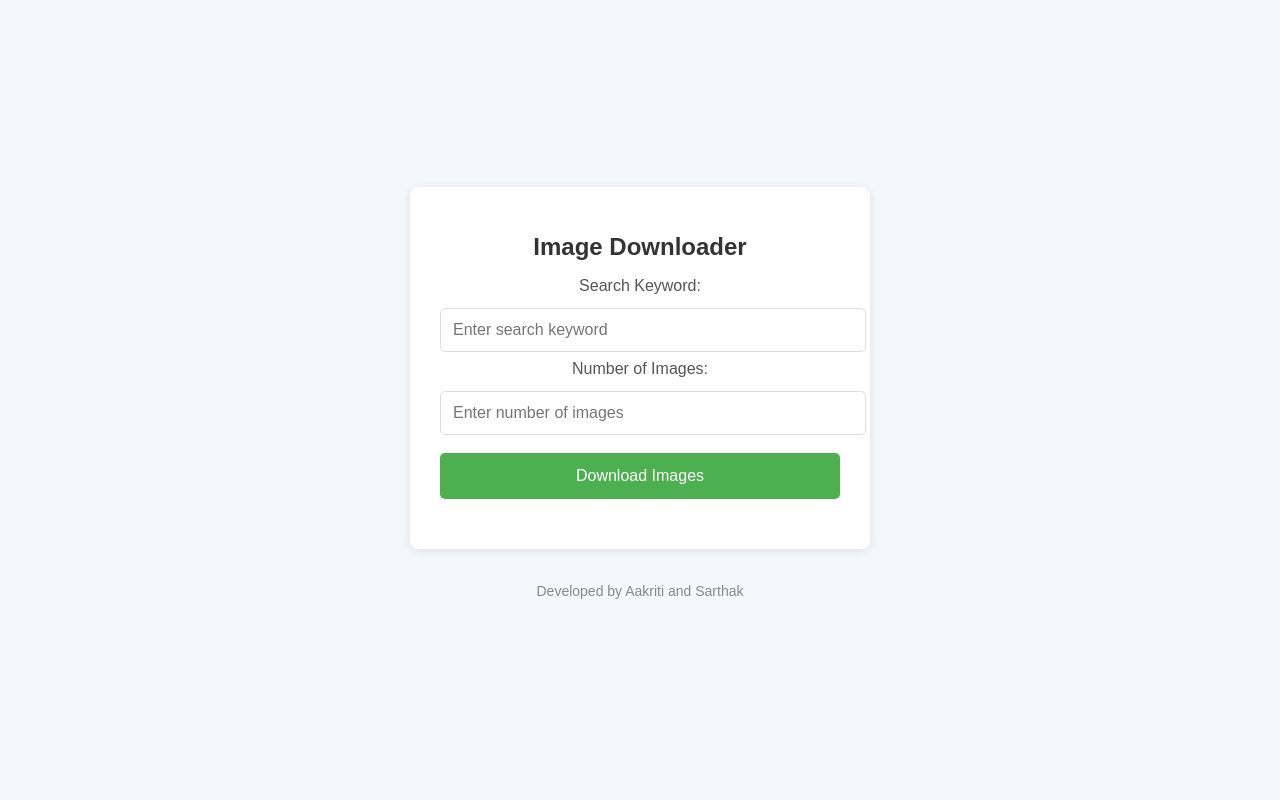
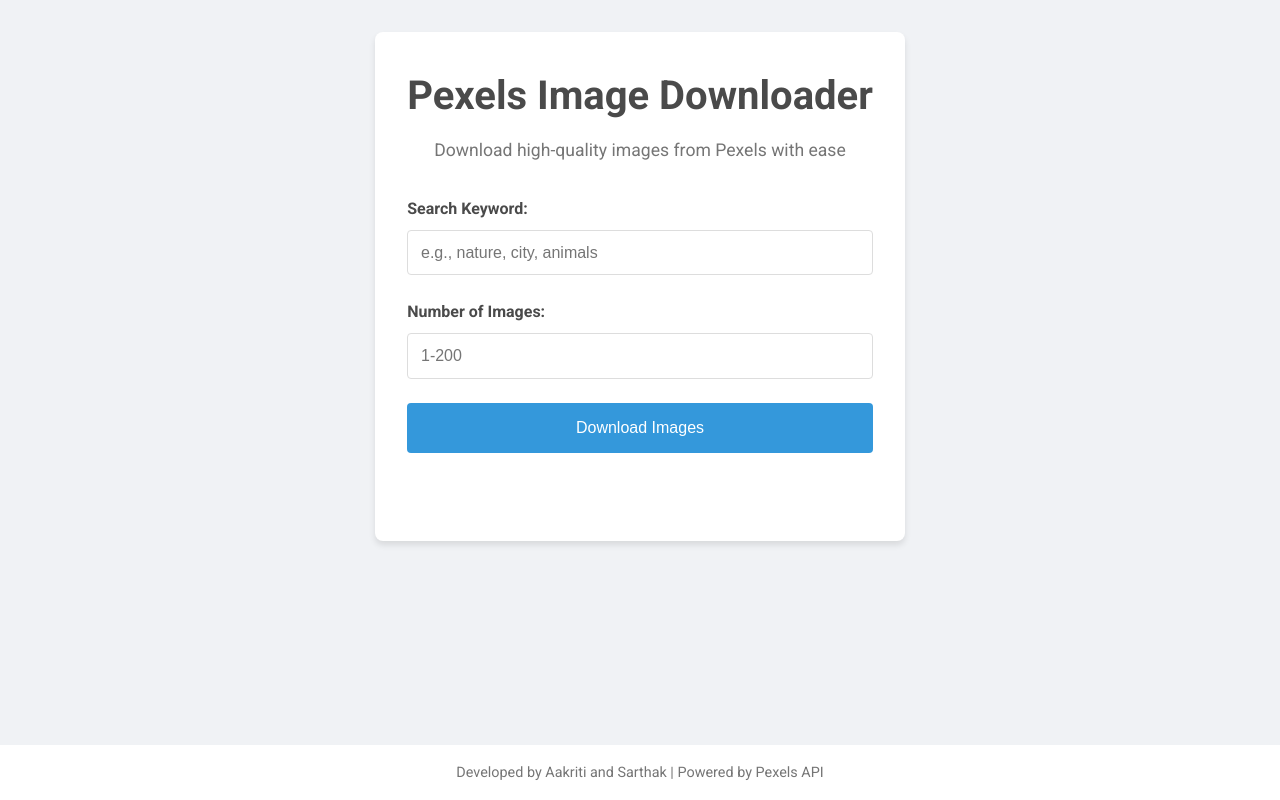
Before and after one commit to sarthak-gupta29/google_image_downloader, a Flask app: page / in a window 1280 px wide. Run offline with Flask 3, Linux system fonts and the light colour scheme.

Commit message:
changes done

```diff
--- a/static/script.js
+++ b/static/script.js
@@ -1,11 +1,13 @@
 const form = document.getElementById("downloadForm");
-const spinner = document.getElementById("loadingSpinner");
+const submitButton = document.getElementById("submitButton");
+const spinner = submitButton.querySelector(".spinner");
+const buttonText = submitButton.querySelector(".button-text");
 const messageDiv = document.getElementById("message");
 
 form.onsubmit = function(event) {
-    event.preventDefault(); // Prevent the default form submission
-    spinner.style.display = "block"; // Show the spinner
-    messageDiv.innerHTML = ""; // Clear any previous messages
+    event.preventDefault();
+    startLoading();
+    clearMessage();
 
     const formData = new FormData(form);
 
@@ -17,13 +19,13 @@
         if (response.headers.get("Content-Type") === "application/json") {
             // Local scenario: display message
             return response.json().then(data => {
-                spinner.style.display = "none";
-                messageDiv.innerHTML = data.message;
+                stopLoading();
+                showMessage(data.message, "success");
             });
         } else {
             // Server scenario: trigger file download
             return response.blob().then(blob => {
-                spinner.style.display = "none";
+                stopLoading();
                 const url = window.URL.createObjectURL(blob);
                 const a = document.createElement('a');
                 a.style.display = 'none';
@@ -32,13 +34,35 @@
                 document.body.appendChild(a);
                 a.click();
                 window.URL.revokeObjectURL(url);
-                messageDiv.innerHTML = "Download complete! Check your downloads folder.";
+                showMessage("Download complete! Check your downloads folder.", "success");
             });
         }
     })
     .catch(error => {
-        spinner.style.display = "none";
-        messageDiv.innerHTML = "Error occurred while processing your request.";
+        stopLoading();
+        showMessage("Error occurred while processing your request.", "error");
         console.error('Error:', error);
     });
 };
+
+function startLoading() {
+    submitButton.disabled = true;
+    spinner.style.display = "block";
+    buttonText.textContent = "Processing...";
+}
+
+function stopLoading() {
+    submitButton.disabled = false;
+    spinner.style.display = "none";
+    buttonText.textContent = "Download Images";
+}
+
+function showMessage(text, type) {
+    messageDiv.textContent = text;
+    messageDiv.className = `message ${type}`;
+}
+
+function clearMessage() {
+    messageDiv.textContent = "";
+    messageDiv.className = "message";
+}
--- a/static/style.css
+++ b/static/style.css
@@ -1,85 +1,143 @@
-body {
-    font-family: 'Arial', sans-serif;
-    background-color: #f4f7fc;
+* {
+    box-sizing: border-box;
     margin: 0;
     padding: 0;
+}
+
+body {
+    font-family: 'Roboto', sans-serif;
+    background-color: #f0f2f5;
+    color: #333;
+    line-height: 1.6;
     display: flex;
-    justify-content: center;
-    align-items: center;
     flex-direction: column;
     min-height: 100vh;
 }
 
 .container {
-    background: #ffffff;
-    padding: 30px;
-    box-shadow: 0 2px 10px rgba(0, 0, 0, 0.1);
+    max-width: 600px;
+    margin: 2rem auto;
+    padding: 2rem;
+    background-color: #ffffff;
     border-radius: 8px;
-    width: 400px;
+    box-shadow: 0 4px 6px rgba(0, 0, 0, 0.1);
+}
+
+header {
+    text-align: center;
+    margin-bottom: 2rem;
+}
+
+h1 {
+    color: #4a4a4a;
+    font-size: 2.5rem;
+    margin-bottom: 0.5rem;
+}
+
+header p {
+    color: #757575;
+    font-size: 1.1rem;
+}
+
+.input-group {
+    margin-bottom: 1.5rem;
+}
+
+label {
+    display: block;
+    margin-bottom: 0.5rem;
+    font-weight: bold;
+    color: #4a4a4a;
+}
+
+input[type="text"],
+input[type="number"] {
+    width: 100%;
+    padding: 0.8rem;
+    font-size: 1rem;
+    border: 1px solid #ddd;
+    border-radius: 4px;
+    transition: border-color 0.3s ease;
+}
+
+input[type="text"]:focus,
+input[type="number"]:focus {
+    outline: none;
+    border-color: #3498db;
+}
+
+button {
+    width: 100%;
+    padding: 1rem;
+    font-size: 1rem;
+    color: #fff;
+    background-color: #3498db;
+    border: none;
+    border-radius: 4px;
+    cursor: pointer;
+    transition: background-color 0.3s ease;
+    position: relative;
+}
+
+button:hover {
+    background-color: #2980b9;
+}
+
+.spinner {
+    display: none;
+    width: 20px;
+    height: 20px;
+    border: 2px solid #ffffff;
+    border-top: 2px solid transparent;
+    border-radius: 50%;
+    animation: spin 0.8s linear infinite;
+    position: absolute;
+    right: 1rem;
+    top: 50%;
+    transform: translateY(-50%);
+}
+
+@keyframes spin {
+    0% { transform: translateY(-50%) rotate(0deg); }
+    100% { transform: translateY(-50%) rotate(360deg); }
+}
+
+.message {
+    margin-top: 1.5rem;
+    padding: 1rem;
+    border-radius: 4px;
+    font-weight: bold;
     text-align: center;
 }
 
-h1 {
-    color: #333;
-    font-size: 24px;
+.message.success {
+    background-color: #d4edda;
+    color: #155724;
+    border: 1px solid #c3e6cb;
 }
 
-label {
-    font-size: 16px;
-    color: #555;
-    margin-bottom: 5px;
-    display: block;
+.message.error {
+    background-color: #f8d7da;
+    color: #721c24;
+    border: 1px solid #f5c6cb;
 }
 
-input[type="text"], input[type="number"] {
-    width: 100%;
-    padding: 12px;
-    margin: 8px 0;
-    border-radius: 5px;
-    border: 1px solid #ddd;
-    font-size: 16px;
+footer {
+    margin-top: auto;
+    text-align: center;
+    padding: 1rem;
+    background-color: #ffffff;
+    color: #757575;
+    font-size: 0.9rem;
 }
 
-button {
-    background-color: #4CAF50;
-    color: white;
-    padding: 14px 20px;
-    border: none;
-    border-radius: 5px;
-    width: 100%;
-    cursor: pointer;
-    font-size: 16px;
-    margin-top: 10px;
+@media (max-width: 768px) {
+    .container {
+        margin: 1rem;
+        padding: 1.5rem;
+    }
+
+    h1 {
+        font-size: 2rem;
+    }
 }
-
-button:hover {
-    background-color: #45a049;
-}
-
-.spinner {
-    border: 8px solid #f3f3f3;
-    border-top: 8px solid #4CAF50;
-    border-radius: 50%;
-    width: 50px;
-    height: 50px;
-    animation: spin 2s linear infinite;
-    margin: 20px auto;
-    display: none;
-}
-
-@keyframes spin {
-    0% { transform: rotate(0deg); }
-    100% { transform: rotate(360deg); }
-}
-
-.footer {
-    margin-top: 20px;
-    font-size: 14px;
-    color: #888;
-}
-
-#message {
-    margin-top: 20px;
-    font-weight: bold;
-    color: #4CAF50;
-}
--- a/templates/index.html
+++ b/templates/index.html
@@ -3,25 +3,37 @@
 <head>
     <meta charset="UTF-8">
     <meta name="viewport" content="width=device-width, initial-scale=1.0">
-    <title>Image Downloader</title>
+    <title>Pexels Image Downloader</title>
+    <link href="https://fonts.googleapis.com/css2?family=Roboto:wght@300;400;700&display=swap" rel="stylesheet">
     <link rel="stylesheet" href="{{ url_for('static', filename='style.css') }}">
 </head>
 <body>
     <div class="container">
-        <h1>Image Downloader</h1>
-        <form id="downloadForm" action="/submit" method="POST">
-            <label for="keyword">Search Keyword:</label>
-            <input type="text" name="keyword" required placeholder="Enter search keyword">
-            <label for="num_images">Number of Images:</label>
-            <input type="number" name="num_images" required placeholder="Enter number of images">
-            <button type="submit" id="submitButton">Download Images</button>
-        </form>
-        <div class="spinner" id="loadingSpinner"></div>
-        <div id="message"></div>
+        <header>
+            <h1>Pexels Image Downloader</h1>
+            <p>Download high-quality images from Pexels with ease</p>
+        </header>
+        <main>
+            <form id="downloadForm" action="/submit" method="POST">
+                <div class="input-group">
+                    <label for="keyword">Search Keyword:</label>
+                    <input type="text" id="keyword" name="keyword" required placeholder="e.g., nature, city, animals">
+                </div>
+                <div class="input-group">
+                    <label for="num_images">Number of Images:</label>
+                    <input type="number" id="num_images" name="num_images" required min="1" max="200" placeholder="1-200">
+                </div>
+                <button type="submit" id="submitButton">
+                    <span class="button-text">Download Images</span>
+                    <span class="spinner"></span>
+                </button>
+            </form>
+            <div id="message" class="message"></div>
+        </main>
     </div>
-    <div class="footer">
-        <p>Developed by Aakriti and Sarthak</p>
-    </div>
+    <footer>
+        <p>Developed by Aakriti and Sarthak | Powered by Pexels API</p>
+    </footer>
     <script src="{{ url_for('static', filename='script.js') }}"></script>
 </body>
 </html>
```
